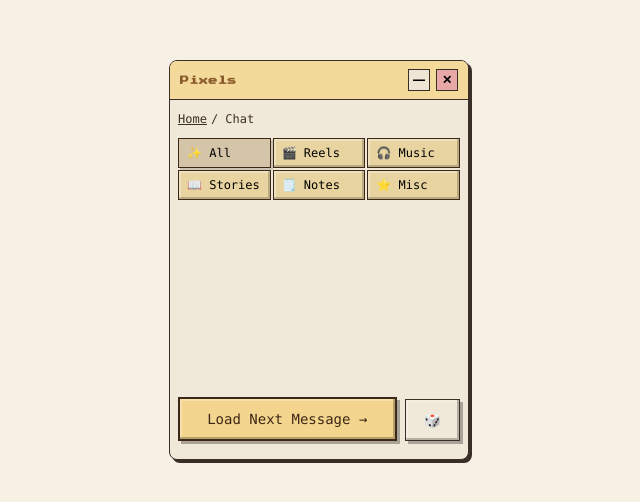
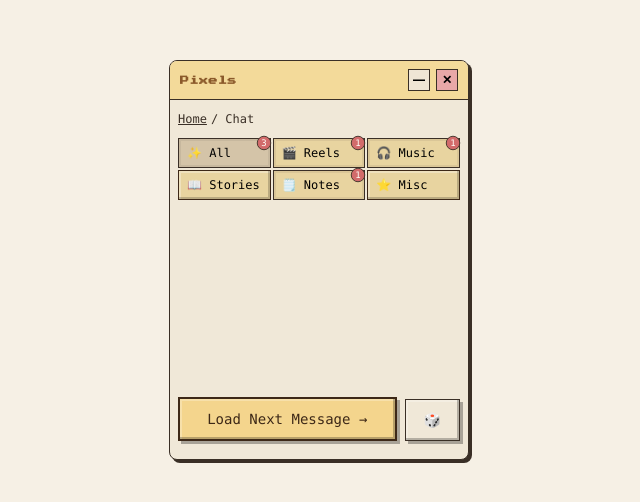
Before and after one commit to kskoulini/pixels, a React (Create React App) app: page /chat in a window 1280 px wide. Shown: the part 140-642 px from the top of the page, without its empty margins (321-961 px from the left). Built offline with nearby package versions, Linux system fonts and the light colour scheme.

Commit message:
Added logic and styling for unread-dot on category pills

```diff
--- a/src/components/CategoryPills.js
+++ b/src/components/CategoryPills.js
@@ -1,18 +1,50 @@
 import React from 'react';
 
-function CategoryPills({ categories, activeId, onChange }) {
+/**
+ * CategoryPills
+ * @param {Array<{id:string,label:string}>} categories
+ * @param {string} activeId
+ * @param {(id:string)=>void} onChange
+ * @param {Object<string, number>} [unreadMap] - map of categoryId -> unread count
+ * @param {boolean} [showCounts=true] - show numeric badge instead of dot
+ */
+function CategoryPills({ categories, activeId, onChange, unreadMap = {}, showCounts = true }) {
   return (
     <div className="category-row">
-      {categories.map(cat => (
+      {categories.map(cat => {
+        const unreadCount = Number(unreadMap[cat.id] || 0);
+        const hasUnread = unreadCount > 0;
+
+        const classes = [
+          'category-pill',
+          activeId === cat.id ? 'active' : '',
+          hasUnread ? 'has-unread' : ''
+        ].filter(Boolean).join(' ');
+
+        const aria =
+          hasUnread
+            ? `${cat.label} (${unreadCount} new)`
+            : cat.label;
+
+        return (
           <button
             key={cat.id}
-          className={"category-pill" + (activeId === cat.id ? " active" : "")}
+            className={classes}
             onClick={() => onChange(cat.id)}
             aria-pressed={activeId === cat.id}
+            aria-label={aria}
           >
-          {cat.label}
+            <span className="pill-label">{cat.label}</span>
+            {hasUnread && (
+              showCounts ? (
+                <span className="pill-badge" aria-hidden="true">{unreadCount}</span>
+              ) : (
+                <span className="pill-dot" aria-hidden="true" />
+              )
+            )}
           </button>
-      ))}
+        );
+      })}
     </div>
   );
 }
--- a/src/components/Chat.js
+++ b/src/components/Chat.js
@@ -31,6 +31,16 @@ function Chat() {
     return messages;
   }, [progress, category]);
 
+  const unreadMap = useMemo(() => {
+    const map = {};
+    CATEGORIES.forEach(({ id }) => {
+      const list = id === 'all' ? ITEMS : ITEMS.filter(i => i.category === id);
+      const seen = new Set(getSeenIds(progress, id));
+      map[id] = list.reduce((acc, it) => acc + (seen.has(it.id) ? 0 : 1), 0);
+    });
+    return map;
+  }, [progress]);
+
   function handleNext() {
     const all = itemsInCategory(category);
     const seen = new Set(getSeenIds(progress, category));
@@ -41,10 +51,7 @@ function Chat() {
     let updated = { ...progress };
 
     updated = markSeen(updated, nextItem.category, nextItem.id);
-    console.log('updated 1: ', updated);
-
     updated = markSeen(updated, 'all', nextItem.id);
-    console.log('updated 2: ', updated);
 
     setProgress(updated);
     setProgState(updated);
@@ -74,6 +81,8 @@ function Chat() {
           categories={CATEGORIES}
           activeId={category}
           onChange={setCategory}
+          unreadMap={unreadMap}
+          showCounts={true}   // set to false for a red dot instead
         />
 
         <div className={["chat-feed", feed.length === 0 ? 'empty' : ''].filter(Boolean).join(' ')}>
--- a/src/data.js
+++ b/src/data.js
@@ -18,7 +18,7 @@ export const ITEMS = [
     createdAt: "2025-10-25"
   },
   {
-    id: "notes-1",
+    id: "notes-2",
     type: "text",
     category: "notes",
     title: "Thank you!",
@@ -26,7 +26,7 @@ export const ITEMS = [
     createdAt: "2025-10-29"
   },
   {
-    id: "music-1",
+    id: "music-3",
     type: "link",
     category: "music",
     title: "Song — Keep Your Head Up",
--- a/src/style.css
+++ b/src/style.css
@@ -425,6 +425,7 @@ button {
 
   text-align: left;
   font-size: 12px;
+  filter: brightness(1);
 }
 
 .category-pill:hover {
@@ -438,6 +439,42 @@ button {
 .category-pill.active {
   background-color: #D4C4A8;
   box-shadow: var(--shadow-soft);
+}
+
+/* when there is unread */
+.category-pill.has-unread {
+  border-color: var(--ink);
+  box-shadow: 0 0 0 2px rgba(58,47,38,0.08) inset;
+}
+
+/* small numeric badge (top-right) */
+.pill-badge {
+    position: absolute;
+    top: -4px;
+    right: -2px;
+    min-width: 16px;
+    height: 16px;
+    padding: 0 4px;
+    border-radius: 10px;
+    background: #d26b6b;
+    color: #fffdf8;
+    border: var(--border) solid var(--ink);
+    font-size: 10px;
+    line-height: 14px;
+    text-align: center;
+    scale: 0.9;
+}
+
+/* dot variant (if showCounts=false) */
+.pill-dot {
+  position: absolute;
+  top: -4px;
+  right: -4px;
+  width: 8px;
+  height: 8px;
+  border-radius: 50%;
+  background: #d26b6b;
+  border: var(--border) solid var(--ink);
 }
 
 /* Chat */
```
Lines whose indentation alone changed are shown as unchanged.
